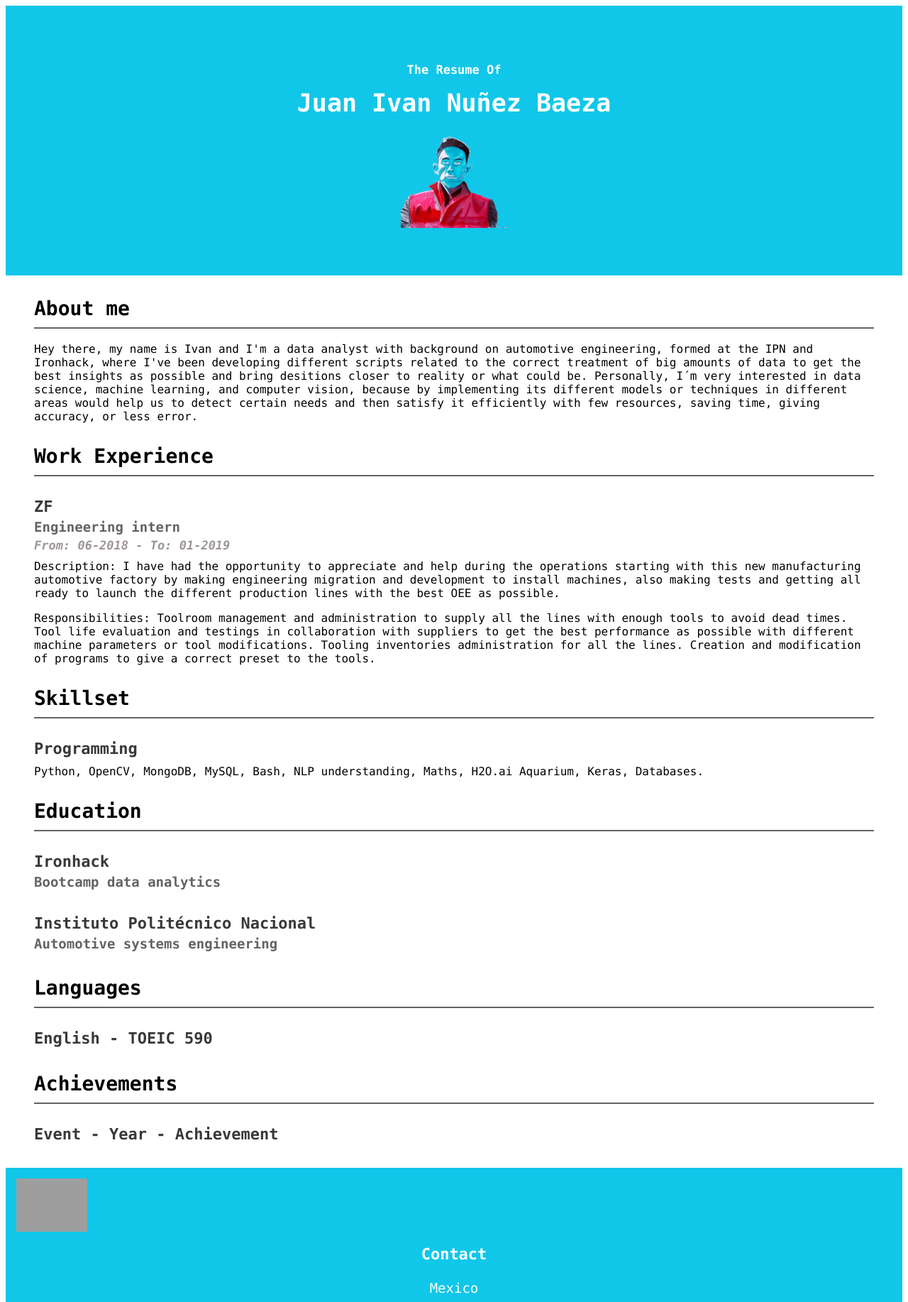
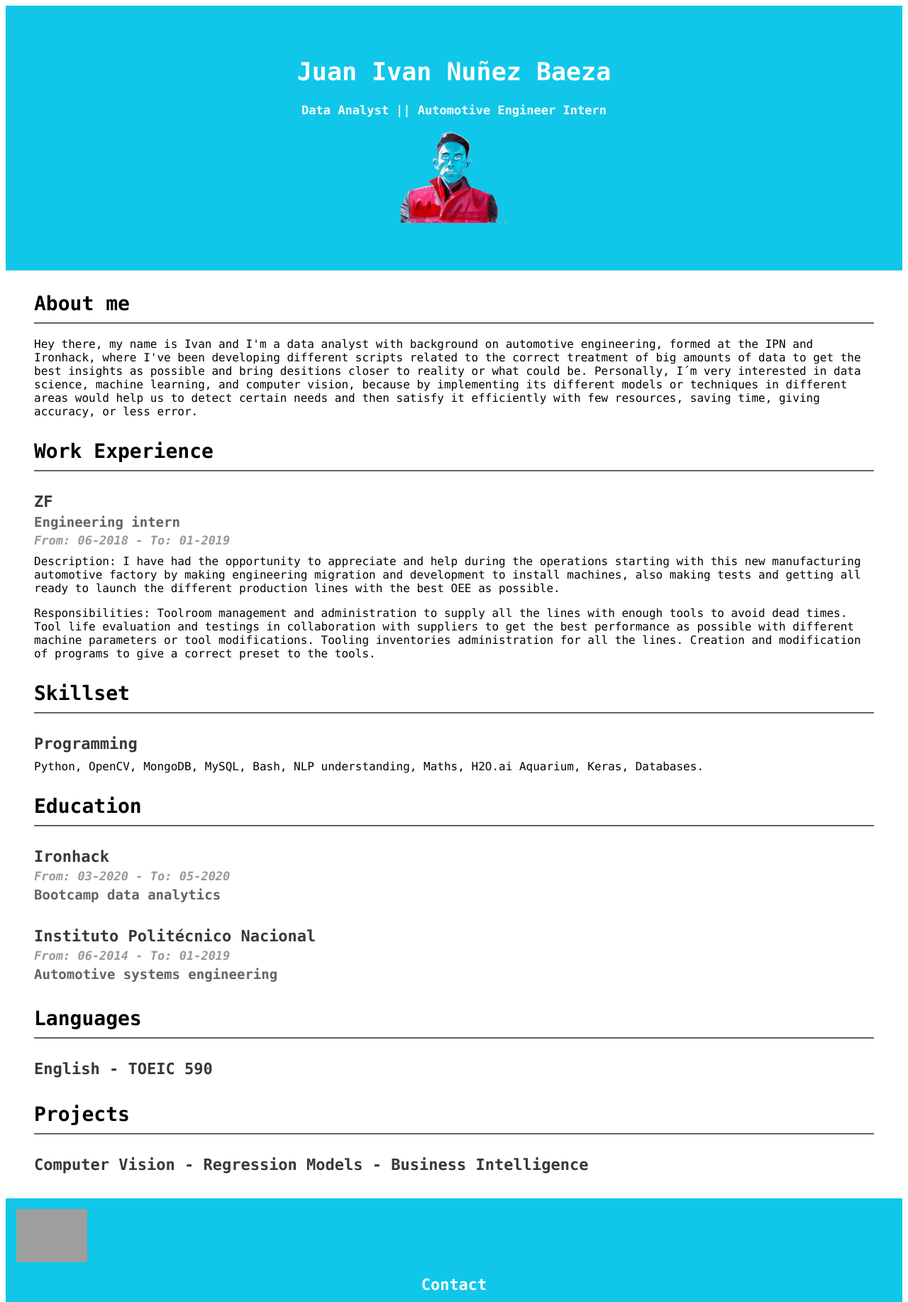
Before and after one commit to juan-ivan-NV/Personal_website, a Flask app: page / in a window 1280 px wide. Shown: the top 1834 px of the page at 71% size. Run offline with Flask 2, Linux system fonts and the light colour scheme; grey boxes are pictures that could not be loaded.

Commit message:
some text added

```diff
--- a/static/css/index.css
+++ b/static/css/index.css
@@ -30,7 +30,6 @@ h1 {
   padding-left:40px;
   padding-right:40px;
 }
-
 
 .contact {
   background-color:#10c7e9;
--- a/templates/index.html
+++ b/templates/index.html
@@ -9,8 +9,8 @@
   <div class="container">
     <div class="row">
       <div class="col-xs-12" id="resHead">
-        <h3>The Resume Of</h3>
         <h1>Juan Ivan Nuñez Baeza</h1>
+        <h3 class="name"> Data Analyst  ||  Automotive Engineer Intern </h3>
         <img width=150px class="img-responsive" src="{{url_for('static', filename='logoi.png')}}" />
       </div>
     </div>
@@ -59,8 +59,10 @@
         </p>
         <h1 class="heading">Education</h1>
         <h2 class="title">Ironhack</h2>
+        <h4 class="date">From: 03-2020 - To: 05-2020 </h4>
         <h3 class="subtitle">Bootcamp data analytics</h3>
         <h2 class="title">Instituto Politécnico Nacional</h2>
+        <h4 class="date">From: 06-2014 - To: 01-2019 </h4>
         <h3 class="subtitle">Automotive systems engineering</h3>
 
       </div>
@@ -69,10 +71,12 @@
         <h2 class="title">English - TOEIC 590</h2>
       </div>
       <div class="col-xs-12 col-md-6" id="skillEdu">
-        <h1 class="heading">Achievements</h1>
-        <h2 class="title">Event - Year - Achievement</h2>
+        <h1 class="heading">Projects</h1>
+        <h2 class="title">Computer Vision - Regression Models - Business Intelligence</h2>
       </div>
+
     </div>
+
     <div class="row">
       <div class="contact col-xs-12">
         <img width=100px class="img-responsive" src="{{url_for('static', filename='letter.png')}}" />
```
